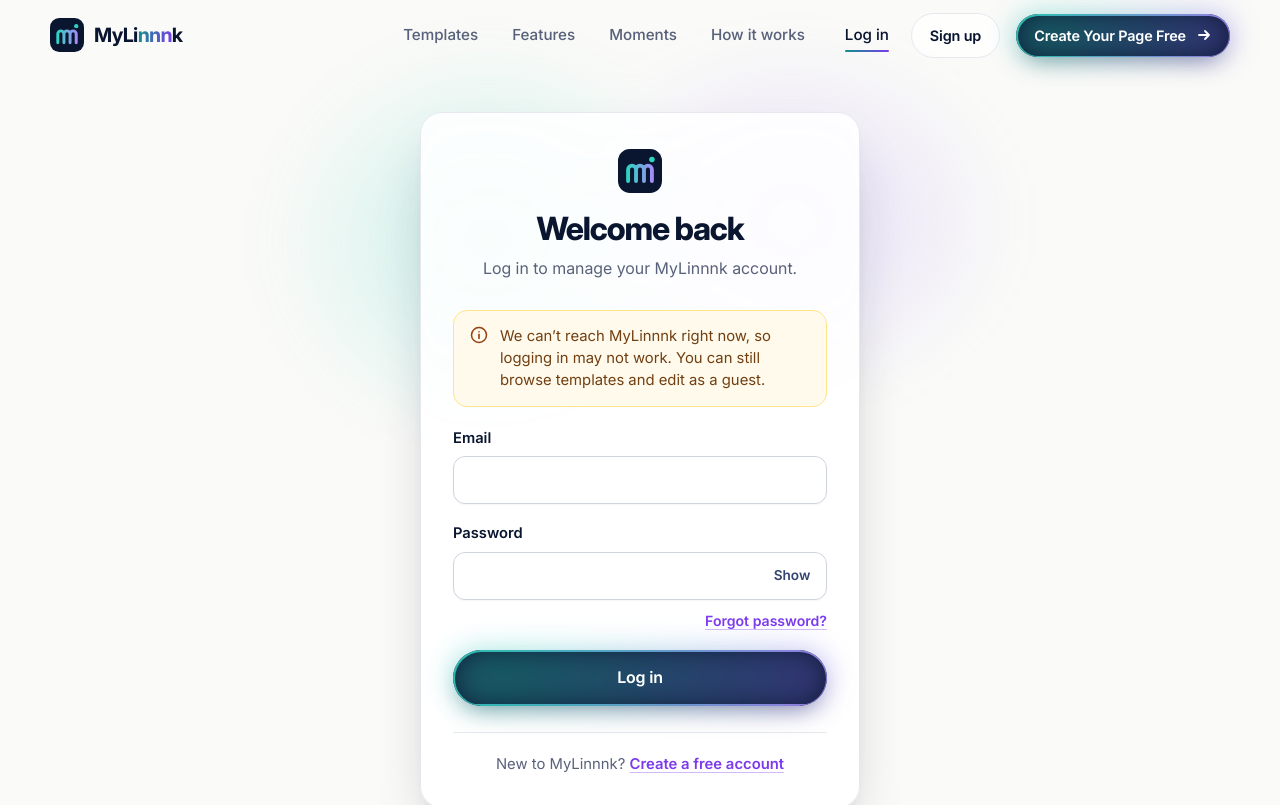
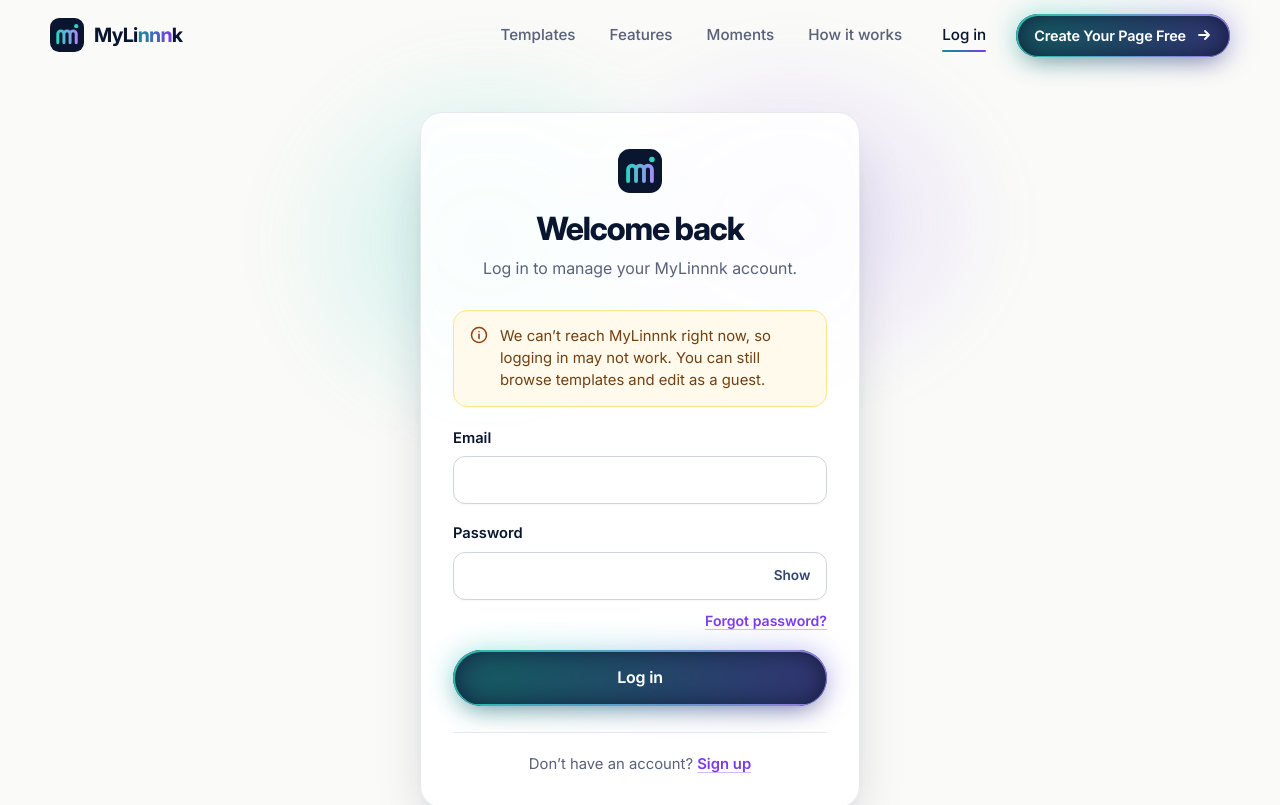
Before and after one commit to Dmc4u/mylinnnk_client, a React (Vite) app: page /login in a window 1280 px wide. Shown: the top 805 px of the page. Built offline with nearby package versions, Linux system fonts and the light colour scheme; no server answers.

Commit message:
refactor: simplify header authentication navigation

```diff
--- a/src/components/AccountMenu/AccountMenu.css
+++ b/src/components/AccountMenu/AccountMenu.css
@@ -1,10 +1,6 @@
 /* ---------- Header auth controls ---------- */
 .site-nav__login {
   margin-left: 6px;
-}
-
-.site-nav__signup {
-  margin-left: 2px;
 }
 
 .site-nav__auth-pending {
@@ -41,7 +37,7 @@
   display: inline-flex;
   align-items: center;
   gap: 8px;
-  max-width: 240px;
+  max-width: 200px;
   min-height: 42px;
   padding: 4px 12px 4px 4px;
   font: inherit;
@@ -210,15 +206,6 @@
     margin: 0;
   }
 
-  /* Sign up + Create stack as full-width buttons below the links. */
-  .site-nav__signup {
-    margin: 8px 0 0;
-  }
-
-  .site-nav__signup .btn {
-    width: 100%;
-  }
-
   .site-nav__account {
     margin-top: 6px;
     padding-top: 8px;
--- a/src/components/AccountMenu/AccountMenu.jsx
+++ b/src/components/AccountMenu/AccountMenu.jsx
@@ -3,16 +3,16 @@ import { Link, useLocation } from 'react-router'
 import { errorMessage } from '../../auth/messages.js'
 import { authHref } from '../../auth/redirects.js'
 import { useAuth } from '../../auth/useAuth.js'
-import Button from '../Button/Button.jsx'
 import SmartLink from '../SmartLink/SmartLink.jsx'
 import './AccountMenu.css'
 
 /**
  * Auth controls for the site header, rendered as <li> items of the main nav.
  *   loading       → a placeholder of the same size (no layout jump)
- *   signed out    → "Log in" + "Sign up"
+ *   signed out    → "Log in" (sign-up is linked from the login page)
  *   signed in     → account menu (display name, Account, Log out)
- * The header adds the primary "Create Your Page Free" CTA after these items.
+ * The header adds the primary "Create Your Page Free" CTA after these items,
+ * so it never shows more than two actions.
  */
 export default function AuthNav({ onNavigate }) {
   const { status } = useAuth()
@@ -35,18 +35,11 @@ export default function AuthNav({ onNavigate }) {
   }
 
   return (
-    <>
-      <li className="site-nav__login">
-        <SmartLink className="site-nav__link" to={authHref('login', `${pathname}${search}`)} onClick={onNavigate}>
-          Log in
-        </SmartLink>
-      </li>
-      <li className="site-nav__signup">
-        <Button to={authHref('signup', `${pathname}${search}`)} variant="ghost" size="sm" onClick={onNavigate}>
-          Sign up
-        </Button>
-      </li>
-    </>
+    <li className="site-nav__login">
+      <SmartLink className="site-nav__link" to={authHref('login', `${pathname}${search}`)} onClick={onNavigate}>
+        Log in
+      </SmartLink>
+    </li>
   )
 }
 
--- a/src/components/Header/Header.css
+++ b/src/components/Header/Header.css
@@ -132,7 +132,7 @@
   transform: rotate(-45deg);
 }
 
-/* Collapses below the width where links + Log in + Sign up + Create fit on one row. */
+/* Collapses below the width where links + account menu + Create fit on one row. */
 @media (max-width: 1080px) {
   .site-header__toggle {
     display: inline-block;
--- a/src/pages/LoginPage/LoginPage.jsx
+++ b/src/pages/LoginPage/LoginPage.jsx
@@ -66,7 +66,7 @@ export default function LoginPage() {
       lead="Log in to manage your MyLinnnk account."
       footer={
         <p>
-          New to MyLinnnk? <Link to={authHref('signup', params.get('next'))}>Create a free account</Link>
+          Don’t have an account? <Link to={authHref('signup', params.get('next'))}>Sign up</Link>
         </p>
       }
     >
```
Also changed, not shown: 1 other file (tests, documents, lock files or other folders).
